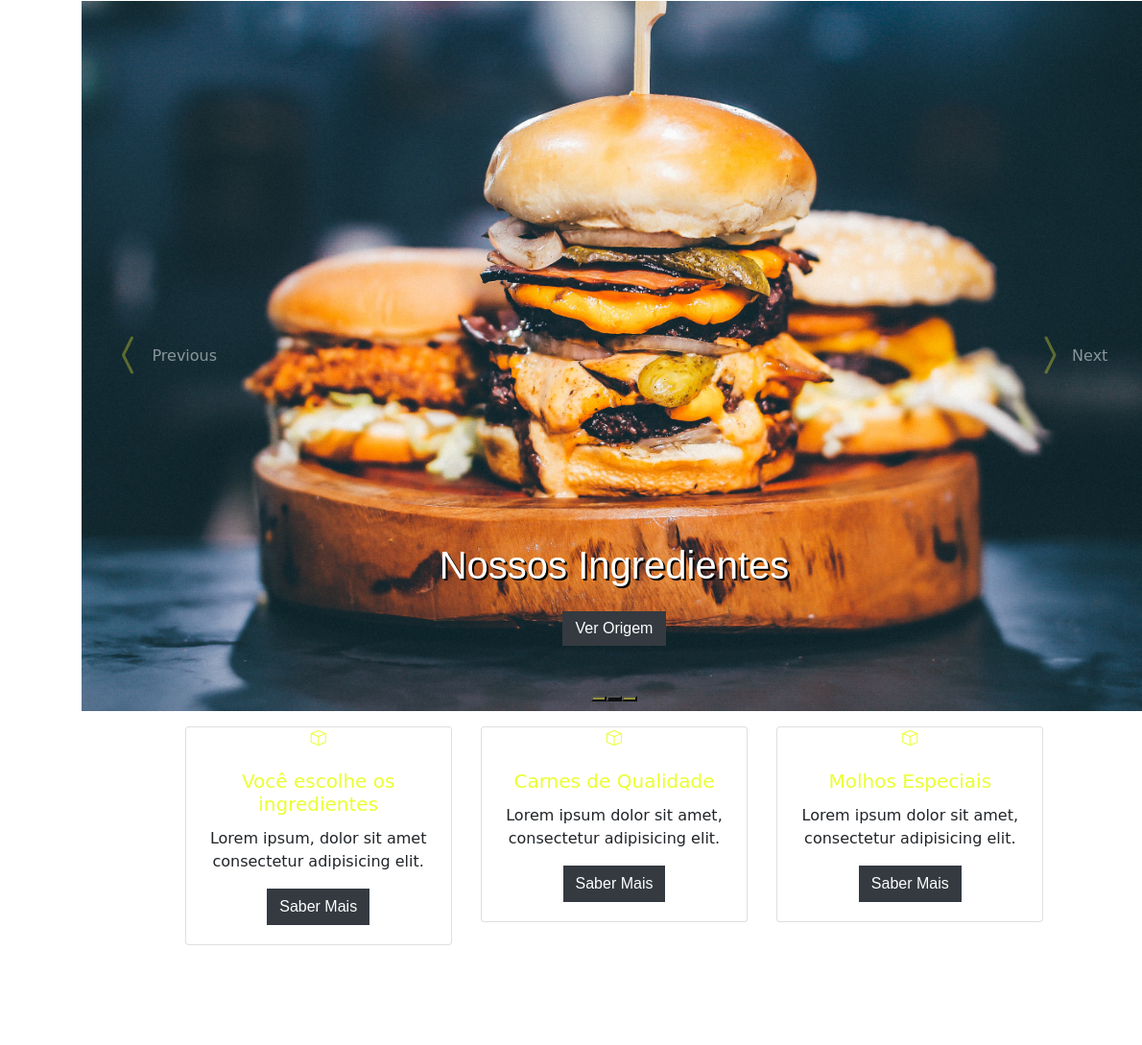
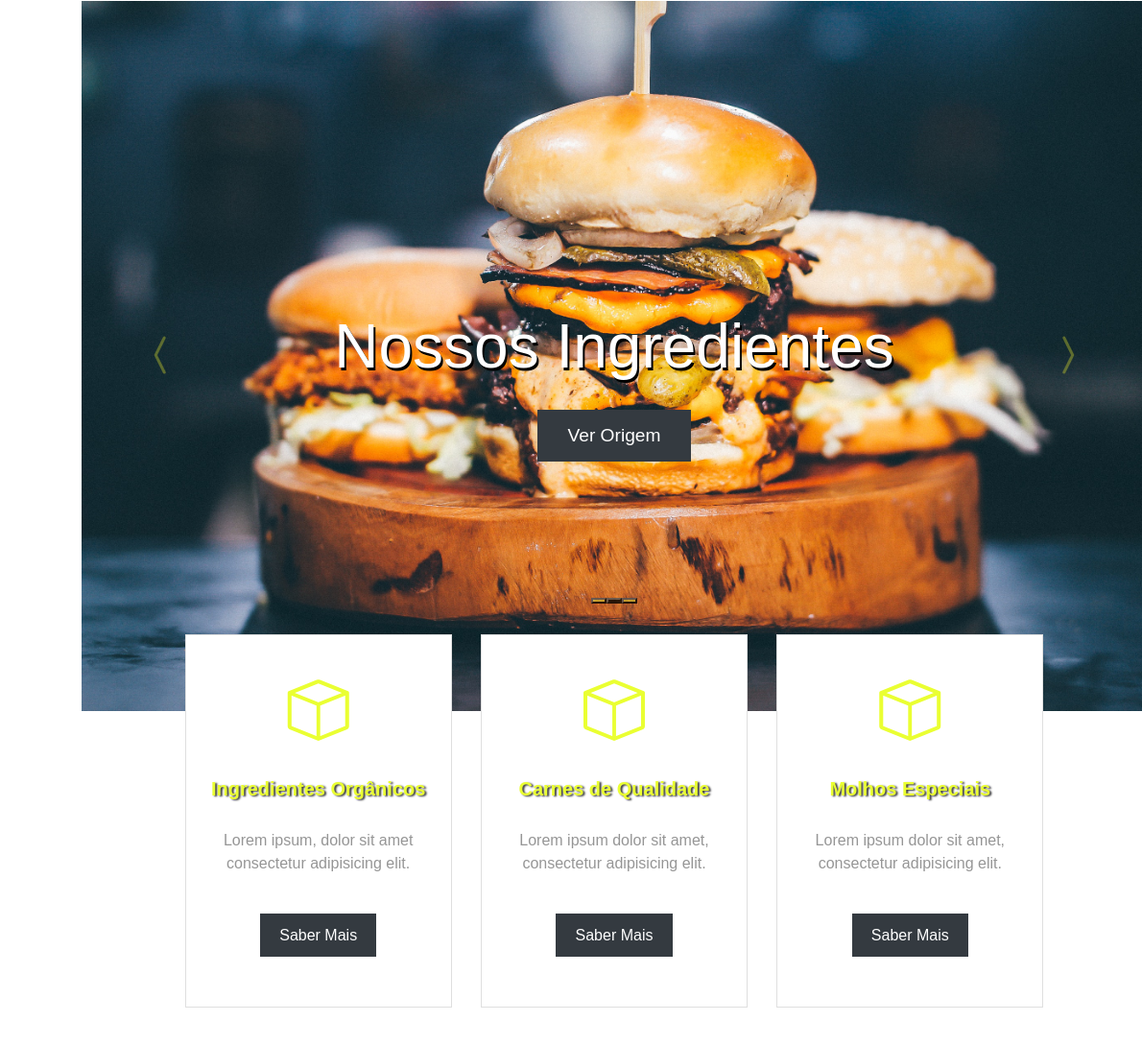
Before and after one commit to gustavobryan/badburger, a plain HTML site: page index.html in a window 1280 px wide. Shown: the part 127-1216 px from the top of the page at 96% size, 0-1190 px from the left. Before the commit the page ends 1112 px from the top, so only its background shows below. Drawn offline with nearby package versions, Linux system fonts and the light colour scheme; a web font is replaced by a local one.

Commit message:
css mini-banner

```diff
--- a/assets/css/style.css
+++ b/assets/css/style.css
@@ -6,7 +6,7 @@
     color: #eaff32;
 }
 
-.second-color {
+.secondary-color {
     color: #969696;
 }
 
@@ -15,7 +15,7 @@
 }
 
 .bg-color-dark {
-    background-color: rgba(44, 44, 44, 0.9);
+    background-color: rgb(44, 44, 44);
 }
 
 .color-light {
@@ -105,6 +105,7 @@
     background-color: transparent;
     border: none;
 }
+
 .carousel-control-prev i,
 .carousel-control-next i {
     color: rgba(255, 255, 45, 0.622);
@@ -116,13 +117,71 @@
     opacity: 0.8;
 }
 
+.visually-hidden {
+    display: none;
+}
+
 .carousel-indicators .active {
     background-color: #000;
 }
 
 /* MINI BANNER*/
 
+#mini-banners {
+    margin-bottom: 4em;
+}
+
+#mini-banners .card {
+    border-radius: 0;
+    margin-bottom: 1em;
+    padding: 2em 0.3em;
+}
+
+#mini-banners i {
+    font-size: 4em;
+}
+
+#mini-banners .card-title {
+    font-family: sans-serif;
+    font-weight: bold;
+    margin-bottom: 1.5em;
+    text-shadow: 2px 1px 2px rgba(0, 0, 0, 0.798);
+}
+
+#mini-banners .card-text {
+    font-family: Arial, Helvetica, sans-serif;
+}
+
+#mini-banners .btn {
+    margin-top: 1.5em;
+    padding: 0.6em 1.2em;
+}
+
 
 @media (min-width: 768px) {
+    #slider .carousel-caption {
+        bottom: 15em;
+    }
+
+    #slider .carousel-caption h5 {
+        font-size: 4em;
+        text-shadow: 2px 3px #000;
+    }
+
+    #slider .btn {
+        font-size: 1.2em;
+        margin-top: 1em;
+        padding: 0.6em 1.6em;
+    }
+
+    .carousel-indicators {
+        bottom: 7em;
+    }
+
+    /*mini banner*/
+
+    #mini-banners {
+        margin-top: -6em;
+    }
 
 }
--- a/index.html
+++ b/index.html
@@ -104,7 +104,7 @@
           <div class="card text-center">
             <i class="bi bi-box primary-color"></i>
             <div class="card-body">
-              <h5 class="card-title primary-color">Você escolhe os ingredientes</h5>
+              <h5 class="card-title primary-color">Ingredientes Orgânicos</h5>
               <p class="card-text secondary-color">Lorem ipsum, dolor sit amet consectetur adipisicing elit. </p>
               <a href="#" class="btn btn-dark">Saber Mais</a>
             </div>
```
